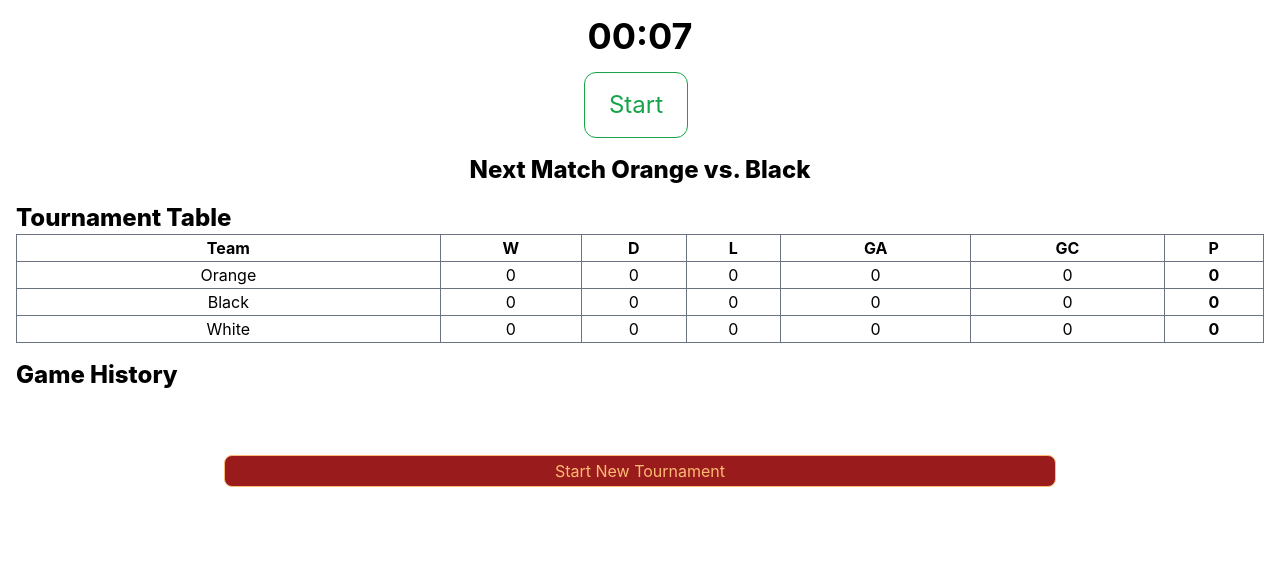
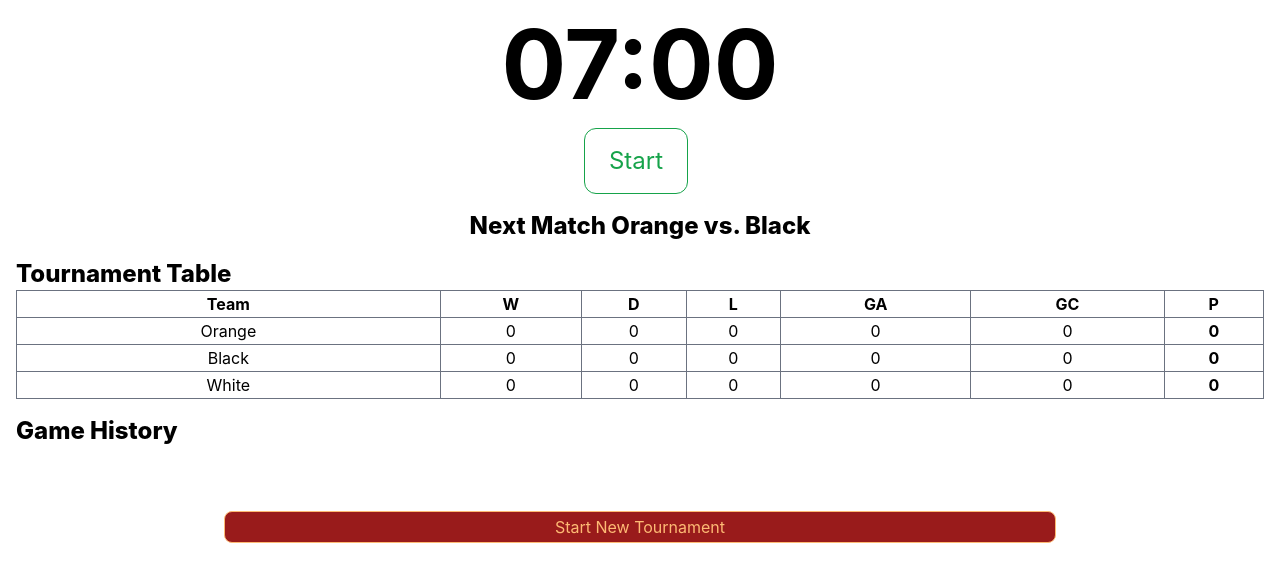
Before and after one commit to danil1807/footubud, a React (Create React App) app: page / in a window 1280 px wide. Shown: the top 582 px of the page. Built offline with nearby package versions, Linux system fonts and the light colour scheme.

Commit message:
small changes

```diff
--- a/public/index.html
+++ b/public/index.html
@@ -2,14 +2,14 @@
 <html lang="en">
   <head>
     <meta charset="utf-8" />
-    <link rel="icon" href="%PUBLIC_URL%/favicon.ico" />
+    <link rel="icon" href="%PUBLIC_URL%/footubudnobg.ico" />
     <meta name="viewport" content="width=device-width, initial-scale=1" />
     <meta name="theme-color" content="#000000" />
     <meta
       name="description"
       content="Web site created using create-react-app"
     />
-    <link rel="apple-touch-icon" href="%PUBLIC_URL%/logo192.png" />
+    <link rel="apple-touch-icon" href="%PUBLIC_URL%/footubudnobg.png" />
     <!--
       manifest.json provides metadata used when your web app is installed on a
       user's mobile device or desktop. See https://developers.google.com/web/fundamentals/web-app-manifest/
@@ -24,7 +24,7 @@
       work correctly both with client-side routing and a non-root public URL.
       Learn how to configure a non-root public URL by running `npm run build`.
     -->
-    <title>React App</title>
+    <title>Itongball</title>
   </head>
   <body>
     <noscript>You need to enable JavaScript to run this app.</noscript>
--- a/src/App.js
+++ b/src/App.js
@@ -9,7 +9,7 @@ const App = () => {
   const [time, setTime] = useState(() => {
     // Load time from localStorage if available, otherwise set it to the default value (7 minutes)
     const storedTime = localStorage.getItem("timerTime");
-    return storedTime ? parseInt(storedTime, 10) : 7 * 1;
+    return storedTime ? parseInt(storedTime, 10) : 7 * 60;
   });
   const [isActive, setIsActive] = useState(() => {
     const storedIsActive = localStorage.getItem("isActive");
@@ -73,7 +73,7 @@ const App = () => {
   ]); // Indexes of the current teams playing
 
   const resetTimer = () => {
-    setTime(7 * 1); // Reset the timer to 7 minutes
+    setTime(7 * 60); // Reset the timer to 7 minutes
     setIsActive(false); // Stop the timer
   };
   const handleTimerEnd = () => {
--- a/src/components/Timer.jsx
+++ b/src/components/Timer.jsx
@@ -29,9 +29,17 @@ const Timer = ({ time, setTime, isActive, setIsActive, onTimerEnd }) => {
   const minutes = Math.floor(time / 60);
   const seconds = time % 60;
 
+  let timerClassName = "text-8xl font-bold";
+  if (time <= 60) {
+    timerClassName += " text-yellow-500"; // Apply yellow color if 1 minute or less
+  }
+  if (time <= 10) {
+    timerClassName += " text-red-500"; // Apply red color if 10 seconds or less
+  }
+
   return (
     <div className="timer-container flex flex-col items-center">
-      <div className="text-4xl font-bold">
+      <div className={timerClassName}>
         {formatTime(minutes)}:{formatTime(seconds)}
       </div>
       <button
```
Also changed, not shown: public/footubudnobg.png (added), 1 other file (tests, documents, lock files or other folders).
